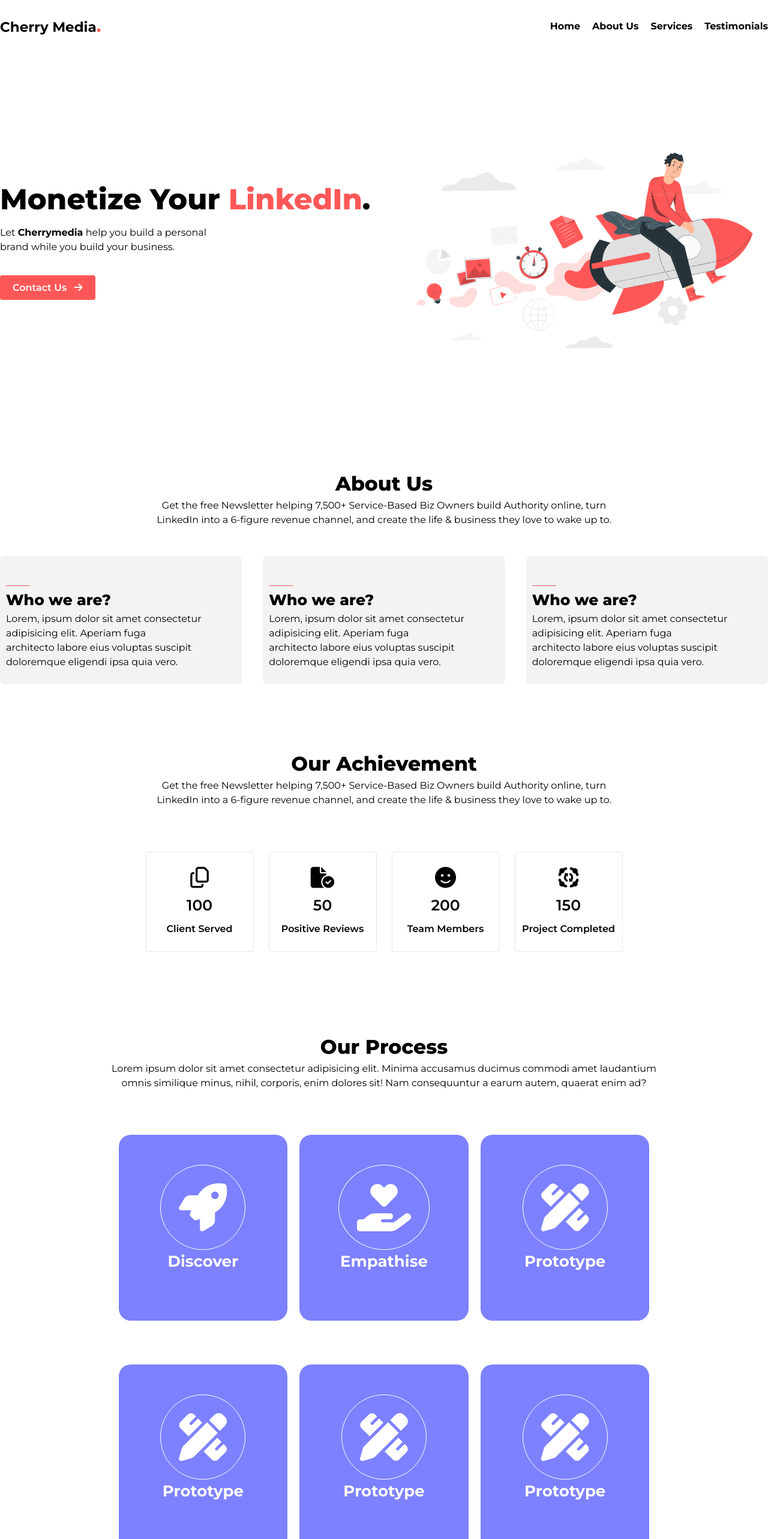
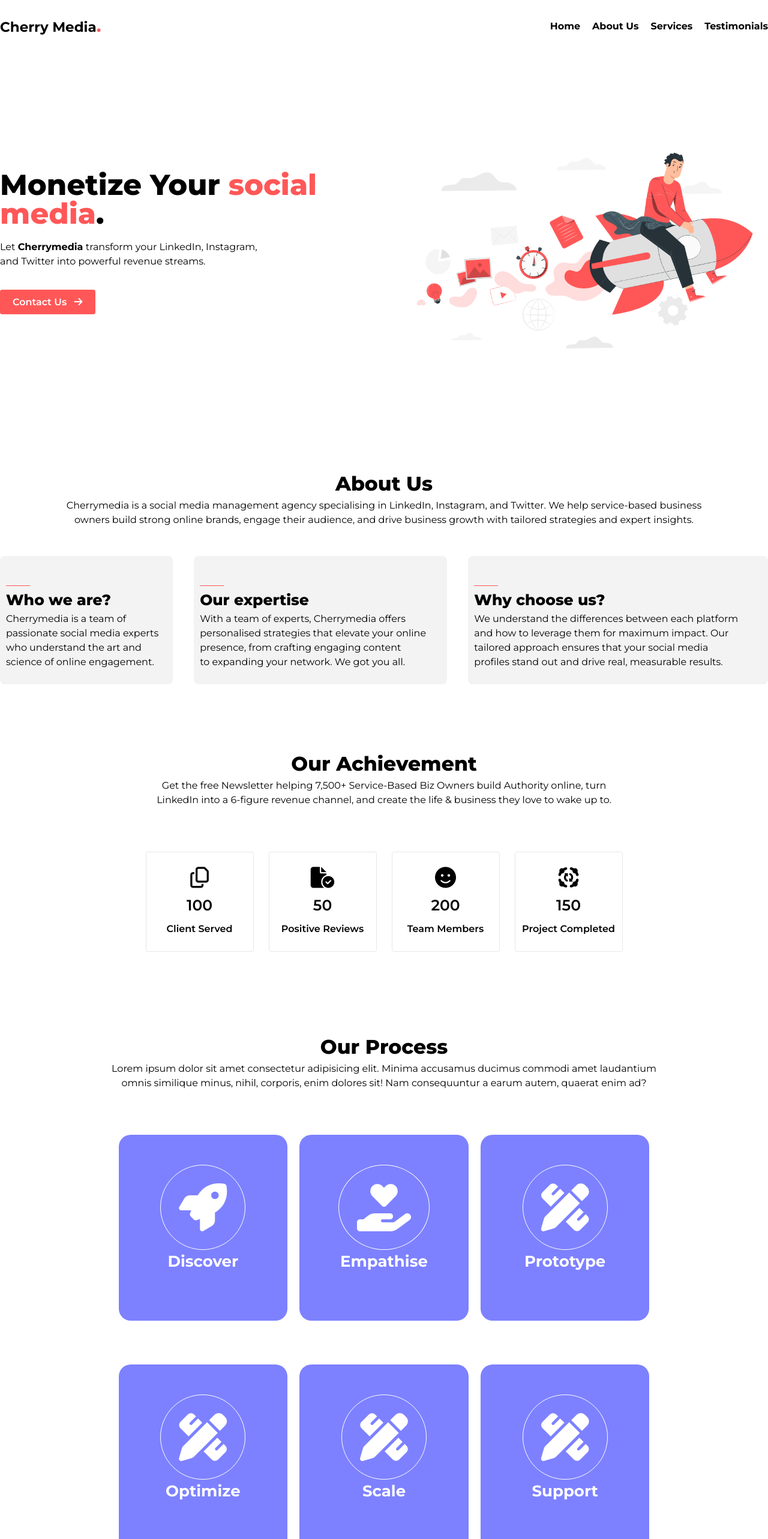
Before and after one commit to jugaldb/cherry-media, a React (Create React App) app: page / in a window 1280 px wide. Shown: the top 2566 px of the page at 60% size. Built offline with nearby package versions, Linux system fonts and the light colour scheme; a web font is replaced by a local one.

Commit message:
added-content

```diff
--- a/src/components/HeroSection.jsx
+++ b/src/components/HeroSection.jsx
@@ -11,8 +11,8 @@
             <div class="container banner-row flex justify-between items-center flex-row-reverse max-[978px]:flex-col-reverse">
               <img class="banner-image w-[50%] max-[978px]:w-[100%]" src="images/market.png" alt="Illustration" />
               <div class="banner-inner max-[978px]:w-[100%]">
-              <h2 className='text-5xl font-extrabold mt-2 max-[978px]:text-5xl max-[420px]:text-xl'>Monetize Your <span className='text-[#ff5757] max-[420px]:leading-none'>LinkedIn</span>.</h2>
-              <p className='w-[70%] my-5 max-[978px]:w-[100%]'>Let <strong>Cherrymedia</strong> help you build a personal brand while you build your business.</p>
+              <h2 className='text-5xl font-extrabold mt-2 max-[978px]:text-5xl max-[420px]:text-xl'>Monetize Your <span className='text-[#ff5757] max-[420px]:leading-none'>social media</span>.</h2>
+              <p className='w-[100%] my-5 max-[978px]:w-[100%]'>Let <strong>Cherrymedia</strong> transform your LinkedIn, Instagram, and Twitter into powerful revenue streams.</p>
               <button className='my-6'><Link to='/' className='btn hover:bg-transparent'>Contact Us <i className="fa-solid fa-arrow-right ms-2" /></Link></button>
               </div>
             </div>
--- a/src/components/HomePage.jsx
+++ b/src/components/HomePage.jsx
@@ -25,25 +25,25 @@
       <div className="aboutUswrapper py-[30px] max-[520px]:py-[10px]" id='aboutUs' data-aos="fade-up">
         <div className="container mx-auto">
           <div className="aboutUs">
-            <div className="aboutUsHeading text-center w-[80%] mx-auto py-6 max-[520px]:w-[100%]">
+            <div className="aboutUsHeading text-center w-[100%] mx-auto py-6 max-[520px]:w-[100%]">
               <h2 className='text-[33px] font-extrabold'>About Us</h2>
-              <p className='max-[978px]:text-[15px] max-[520px]:text-[10px]'>Get the free Newsletter helping 7,500+ Service-Based Biz Owners build Authority online, turn LinkedIn into a 6-figure revenue channel, and create the life & business they love to wake up to.</p>
+              <p className='max-[978px]:text-[15px] max-[520px]:text-[10px]'>Cherrymedia is a social media management agency specialising in LinkedIn, Instagram, and Twitter. We help service-based business owners build strong online brands, engage their audience, and drive business growth with tailored strategies and expert insights.</p>
             </div>
 
             <div className="aboutUsItems flex justify-between gap-[35px] py-6 max-[978px]:flex-col">
               <div className="aboutItem bg-[#f3f3f3] px-[10px] py-[25px] pt-[55px] rounded-lg transition ease-in-out delay-150 hover:-translate-y-1 hover:scale-110 hover:bg-[#ff5757] hover:text-[#fff] duration-300 px-6 max-[520px]:hover:transform-none">
                 <h4 className='text-[25px] font-extrabold relative before:absolute before:w-[40px] before:h-[1px] before:bg-[#ff5757] before:top-[-6px]'>Who we are?</h4>
-                <p>Lorem, ipsum dolor sit amet consectetur adipisicing elit. Aperiam fuga architecto labore eius voluptas suscipit doloremque eligendi ipsa quia vero.</p>
+                <p>Cherrymedia is a team of passionate social media experts who understand the art and science of online engagement.</p>
               </div>
 
               <div className="aboutItem bg-[#f3f3f3] px-[10px] py-[25px] pt-[55px] rounded-lg transition ease-in-out delay-150 hover:-translate-y-1 hover:scale-110 hover:bg-[#ff5757] hover:text-[#fff] duration-300 px-6 max-[520px]:hover:transform-none">
-                <h4 className='text-[25px] font-extrabold relative before:absolute before:w-[40px] before:h-[1px] before:bg-[#ff5757] before:top-[-6px]'>Who we are?</h4>
-                <p>Lorem, ipsum dolor sit amet consectetur adipisicing elit. Aperiam fuga architecto labore eius voluptas suscipit doloremque eligendi ipsa quia vero.</p>
+                <h4 className='text-[25px] font-extrabold relative before:absolute before:w-[40px] before:h-[1px] before:bg-[#ff5757] before:top-[-6px]'>Our expertise</h4>
+                <p>With a team of experts, Cherrymedia offers personalised strategies that elevate your online presence, from crafting engaging content to expanding your network. We got you all.</p>
               </div>
 
               <div className="aboutItem bg-[#f3f3f3] px-[10px] py-[25px] pt-[55px] rounded-lg transition ease-in-out delay-150 hover:-translate-y-1 hover:scale-110 hover:bg-[#ff5757] hover:text-[#fff] duration-300 px-6 max-[520px]:hover:transform-none">
-                <h4 className='text-[25px] font-extrabold relative before:absolute before:w-[40px] before:h-[1px] before:bg-[#ff5757] before:top-[-6px]'>Who we are?</h4>
-                <p>Lorem, ipsum dolor sit amet consectetur adipisicing elit. Aperiam fuga architecto labore eius voluptas suscipit doloremque eligendi ipsa quia vero.</p>
+                <h4 className='text-[25px] font-extrabold relative before:absolute before:w-[40px] before:h-[1px] before:bg-[#ff5757] before:top-[-6px]'>Why choose us?</h4>
+                <p>We understand the differences between each platform and how to leverage them for maximum impact. Our tailored approach ensures that your social media profiles stand out and drive real, measurable results.</p>
               </div>
 
             </div>
--- a/src/components/Testimonal.jsx
+++ b/src/components/Testimonal.jsx
@@ -71,18 +71,21 @@
             text: `I had found muskan on LinkedIn for my personal brand development a year back. Working with muskaan for sometime now and she’s one of the most professional individuals I’ve met in this industry.
             Her commitment towards quality of work and clarity in communication is something  that has helped us sky rocket our growth and it’s all with the help of Muskan!`,
             author: "Burhanuddin Abuwala",
+            position:"Part time Photographer",
             image: "images/burhan.jpg"
         },
         {
             id: 2,
             text: "I never knew a product could make such a difference. It's truly life-changing.Lorem ipsum, dolor sit amet consectetur adipisicing elit. Odio quo explicabo fuga suscipit accusantium reprehenderit doloribus dolore beatae iure iusto!",
             author: "Jane Smith",
+            position:"Part time Photographer",
             image: "https://via.placeholder.com/250x300"
         },
         {
             id: 3,
             text: "I never knew a product could make such a difference. It's truly life-changing.",
             author: "Jeet Das",
+            position:"Part time Photographer",
             image: "https://via.placeholder.com/250x300"
         }
     ];
@@ -128,10 +131,11 @@
             onTouchEnd={handleTouchEnd}  data-aos="fade-up">
                 <div className="testimonial flex justify-between w-[60%] mx-auto gap-[25px] items-center py-6 max-[978px]:flex-col max-[520px]:w-[100%]">
                     <div className="tstAuthor w-[50%]">
-                        <div className="imgCover w-[250px] h-[300px]">
+                        <div className="imgCover w-[250px] h-[300px] max-[520px]:w-[147px] max-[520px]:h-[147px]">
                             <img className='w-[100%] h-[100%] object-cover' src={testimonials[currentTestimonial].image} alt="" />
                         </div>
                         <p className='text-[20px] font-semibold mt-4'>- {testimonials[currentTestimonial].author}</p>
+                        <p className='text-[15px]'>- {testimonials[currentTestimonial].position}</p>
                     </div>
                     <div className="tstDetails w-[50%]">
                         <p>{testimonials[currentTestimonial].text}</p>
--- a/src/components/Timeline.jsx
+++ b/src/components/Timeline.jsx
@@ -1,7 +1,6 @@
 import React from 'react'
+import './Timeline.css'
 
-
-import './Timeline.css'
 function Timeline() {
 
   return (
@@ -57,11 +56,10 @@
                   <i class="fas fa-7x fa-pencil-ruler icon__prototype"></i>
                 </div>
               </div>
-              <p class="card__title">Prototype</p>
+              <p class="card__title">Optimize</p>
             </div>
             <p class="card__description">
-              We implement ideas into tangible forms from paper to digital. We
-              build prototypes to capture design concepts & test on users.
+            We constantly analyze performance and make data-driven adjustments to ensure continuous improvement and growth.
             </p>
           </div>
           <div class="processCard card-prototype">
@@ -71,11 +69,10 @@
                   <i class="fas fa-7x fa-pencil-ruler icon__prototype"></i>
                 </div>
               </div>
-              <p class="card__title">Prototype</p>
+              <p class="card__title">Scale</p>
             </div>
             <p class="card__description">
-              We implement ideas into tangible forms from paper to digital. We
-              build prototypes to capture design concepts & test on users.
+            We help you scale successful strategies to maximize your social media impact and business growth
             </p>
           </div>
           <div class="processCard card-prototype">
@@ -85,11 +82,10 @@
                   <i class="fas fa-7x fa-pencil-ruler icon__prototype"></i>
                 </div>
               </div>
-              <p class="card__title">Prototype</p>
+              <p class="card__title">Support</p>
             </div>
             <p class="card__description">
-              We implement ideas into tangible forms from paper to digital. We
-              build prototypes to capture design concepts & test on users.
+            We provide ongoing support and insights to keep your social media presence dynamic and effective.
             </p>
           </div>
         </div>
```
Also changed, not shown: public/images/burhan.jpg.
